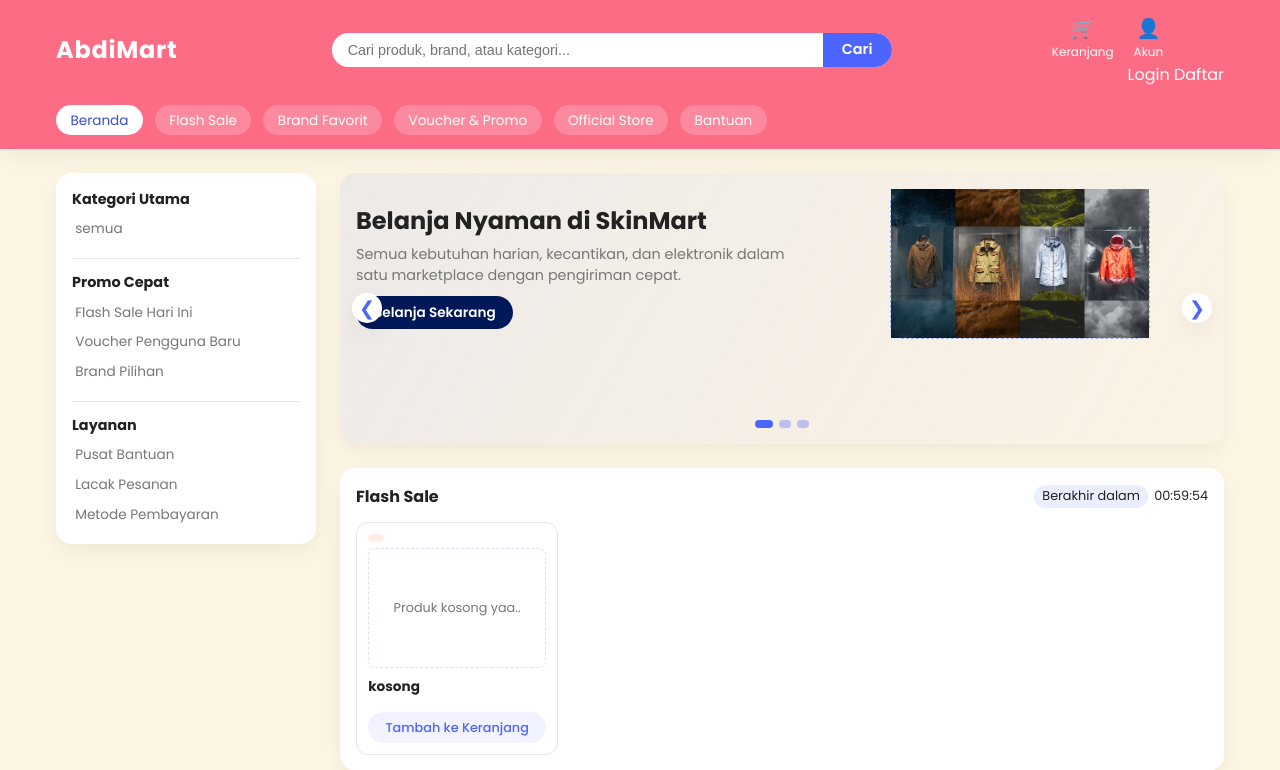
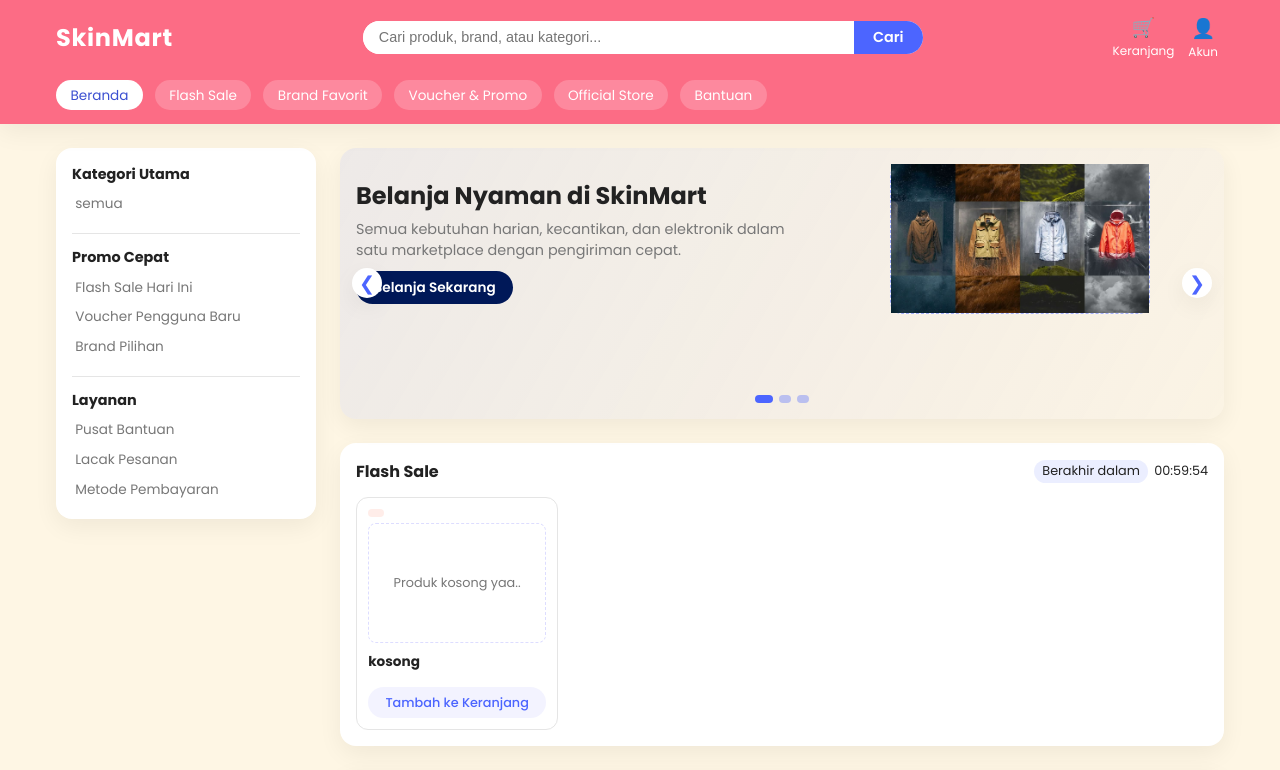
Before and after one commit to adhitD/jupitermart, a PHP site: page /user/index.php in a window 1280 px wide. Shown: the top 770 px of the page. Run offline with PHP 8.4, Linux system fonts and the light colour scheme; data that the repository does not hold is empty.

```diff
--- a/components/flashsale.php
+++ b/components/flashsale.php
@@ -42,13 +42,13 @@ foreach($flash as $p):
     </div>
 <?php endif; ?>
 
-      <div class="product-image"><img class="img" src="/jupitermart/admin/assets/image/produk/<?= $p['image'] ?>" style=" width: 100%;
+      <div class="product-image"><img class="img" src="/skinmart/admin/assets/image/produk/<?= $p['image'] ?>" style=" width: 100%;
     height: 100%;
     object-fit: cover;     /* KUNCI: isi kotak tanpa distorsi */
     object-position: center;">
 </div>
       <h3><?=$p['product_name']?></h3>
-      <p class="product-price">Rp<?php number_format($p['final_price'],0,',','.') ?> <span class="price-strike"><?=$p['original_price']?></span></p>
+      <p class="product-price">Rp<?=number_format( $p['final_price'],'0',',','.') ?> <span class="price-strike">Rp<?=number_format($p['original_price'],'0',',','.')?></span></p>
       <button class="secondary-btn">Tambah ke Keranjang</button>
     </article>
 <?php  endforeach;
--- a/components/hero.php
+++ b/components/hero.php
@@ -22,7 +22,7 @@ $flash = $query->fetch_assoc();
         <a href="#official-store" class="primary-btn">Belanja Sekarang</a href="#flash-sale">
       </div>
       <div class="hero-image">
-        <div class="hero-illustration"><img src="assets/images/banner.jpg" alt=""></div>
+        <div class="hero-illustration"><img src="/skinmart/assets/images/banner.jpg" alt=""></div>
       </div>
     </div>
 
@@ -44,7 +44,7 @@ $flash = $query->fetch_assoc();
         <a href="#official-store" class="primary-btn">Jelajahi Store</a>
       </div>
       <div class="hero-image" style=" overflow: hidden;  ">
-        <div class="hero-illustration"><img src="/jupitermart/assets/images/cosmetic.jpg" class="object-fit:cover" alt=""></div>
+        <div class="hero-illustration"><img src="/skinmart/assets/images/cosmetic.jpg" class="object-fit:cover" alt=""></div>
       </div>
     </div>
   </div>
--- a/layouts/header.php
+++ b/layouts/header.php
@@ -1,6 +1,6 @@
 <header class="site-header">
   <div class="top-bar container">
-    <div class="logo">Abdi<span>Mart</span></div>
+    <div class="logo">Skin<span>Mart</span></div>
 
     <form class="search-bar">
       <input type="text" placeholder="Cari produk, brand, atau kategori..." />
@@ -8,7 +8,7 @@
     </form>
 
     <div class="header-actions">
-      <button class="icon-btn"><span class="icon">🛒</span><span class="label">Keranjang</span></button>
+      <a href="../fixpembayaran.php" class="icon-btn"><span class="icon">🛒</span><span class="label">Keranjang</span></button>
 <div class="account-dropdown">
     <button class="icon-btn account-btn">
         <span class="icon">👤</span><span class="label">Akun</span>
@@ -18,8 +18,8 @@
 
         <?php if (!isset($_SESSION['user_id'])): ?>
 
-            <a href="admin/login.php">Login</a>
-            <a href="admin/register.php">Daftar</a>
+            <a href="/skinmart/login.php">Login</a>
+            <a href="/skinmart/register.php">Daftar</a>
 
         <?php else: ?>
 
--- a/user/index.php
+++ b/user/index.php
@@ -11,6 +11,55 @@
   <link href="https://fonts.googleapis.com/css2?family=Poppins:wght@300;400;500;600;700&display=swap" rel="stylesheet" />
 </head>
 
+<style>
+  .account-dropdown {
+    position: relative;
+    display: inline-block;
+}
+
+.account-btn {
+    cursor: pointer;
+}
+
+.dropdown-menu {
+    position: absolute;
+    right: 0;
+    top: 50px;
+    background: #fff;
+    border-radius: 10px;
+    width: 180px;
+    padding: 12px 0;
+    box-shadow: 0 4px 15px rgba(0,0,0,0.1);
+    display: none;
+    z-index: 999;
+}
+
+.dropdown-menu a,
+.dropdown-menu .user-info {
+    display: block;
+    padding: 10px 16px;
+    font-size: 14px;
+    text-decoration: none;
+    color: #333;
+}
+
+.dropdown-menu a:hover {
+    background: #f4f4f4;
+}
+
+.dropdown-menu .logout {
+    color: #e63946;
+    font-weight: 600;
+}
+
+.user-info {
+    font-weight: 600;
+    color: #0d2464;
+    padding-bottom: 8px;
+    border-bottom: 1px solid #eee;
+}
+
+</style>
 <body>
 
   <?php include '../databases/koneksi.php'; ?>
@@ -36,6 +85,25 @@
   <button id="backToTop" class="back-to-top">↑</button>
   <script src="../assets/js/script.js"></script>
   <!-- <script src="assets/main.js"></script> -->
+   <script>
+document.addEventListener("DOMContentLoaded", () => {
+    const btn = document.querySelector(".account-btn");
+    const menu = document.querySelector(".dropdown-menu");
+
+    btn.addEventListener("click", () => {
+        menu.style.display = menu.style.display === "block" ? "none" : "block";
+    });
+
+    // tutup jika klik di luar
+    document.addEventListener("click", (e) => {
+        if (!btn.contains(e.target) && !menu.contains(e.target)) {
+            menu.style.display = "none";
+        }
+    });
+});
+
+
+</script>
 </body>
 
 </html>
```
Also changed, not shown: components/ofcstore.php (+32 -3 lines), databases/cart/create.php (added, +58 -0 lines).
